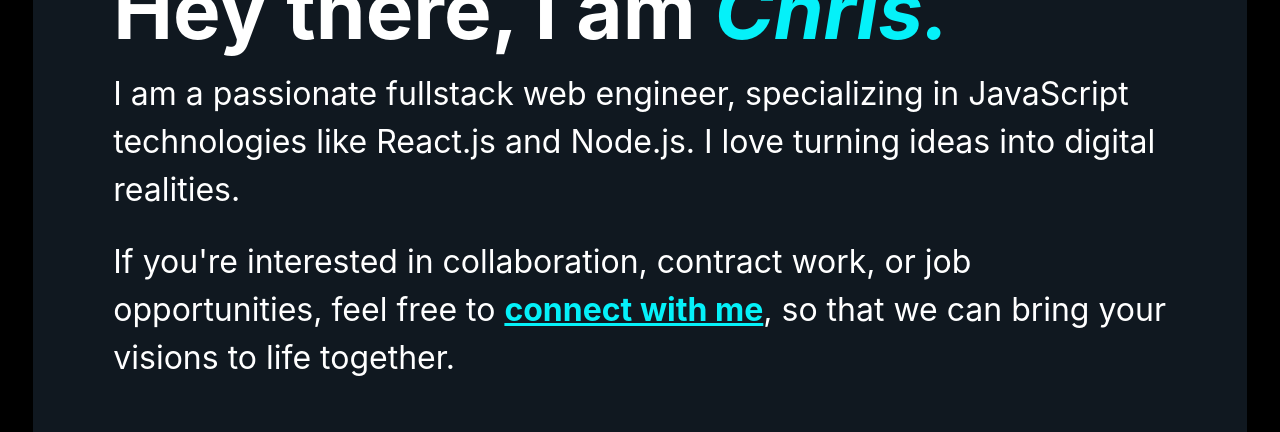
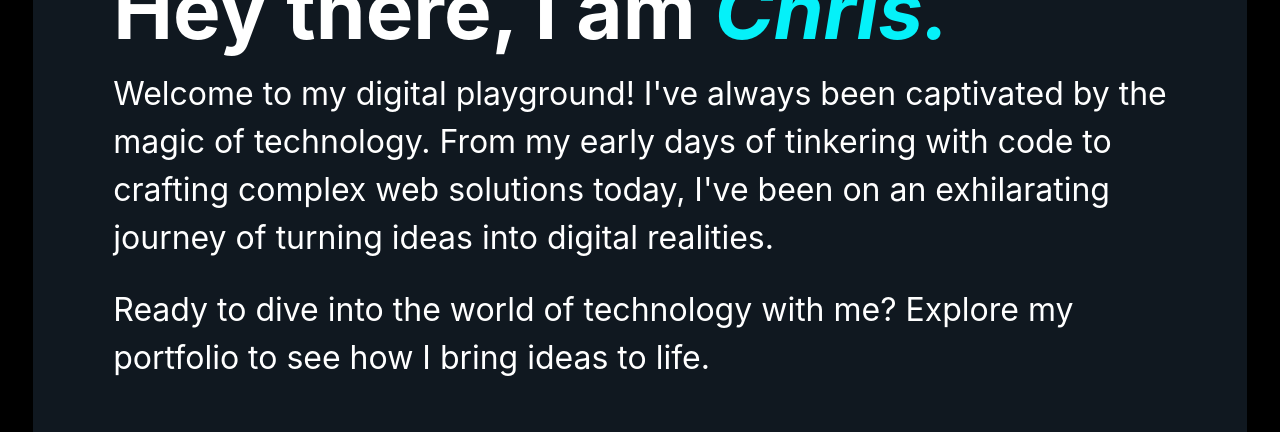
Before and after one commit to hchris21/hornxchris, a React (Vite) app: page / in a window 1280 px wide. Shown: the part 483-915 px from the top of the page. Built offline with nearby package versions, Linux system fonts and the light colour scheme.

Commit message:
refactor: change home page welcome text

```diff
--- a/src/components/Home/Home.tsx
+++ b/src/components/Home/Home.tsx
@@ -1,5 +1,4 @@
 import { css } from "@emotion/css";
-import { Link } from "react-scroll";
 import myself from "../../assets/myself-modified.png";
 import commonStyles from "../commonStyles";
 
@@ -37,19 +36,14 @@ export const Home = () => {
         Hey there, I am <span className={styles.name}>Chris.</span>
       </div>
       <p className={styles.text}>
-        I am a passionate fullstack web engineer, specializing in JavaScript
-        technologies like React.js and Node.js. I love turning ideas into
-        digital realities.
+        Welcome to my digital playground! I've always been captivated by the
+        magic of technology. From my early days of tinkering with code to
+        crafting complex web solutions today, I've been on an exhilarating
+        journey of turning ideas into digital realities.{" "}
       </p>
       <p className={styles.text}>
-        If you're interested in collaboration, contract work, or job
-        opportunities, feel free to{" "}
-        <span className={styles.connect}>
-          <Link to="Contact" smooth={true}>
-            connect with me
-          </Link>
-        </span>
-        , so that we can bring your visions to life together.
+        Ready to dive into the world of technology with me? Explore my portfolio
+        to see how I bring ideas to life.
       </p>
     </div>
   );
```
Also changed, not shown: favicon.png (renamed from public/favicon.png).
